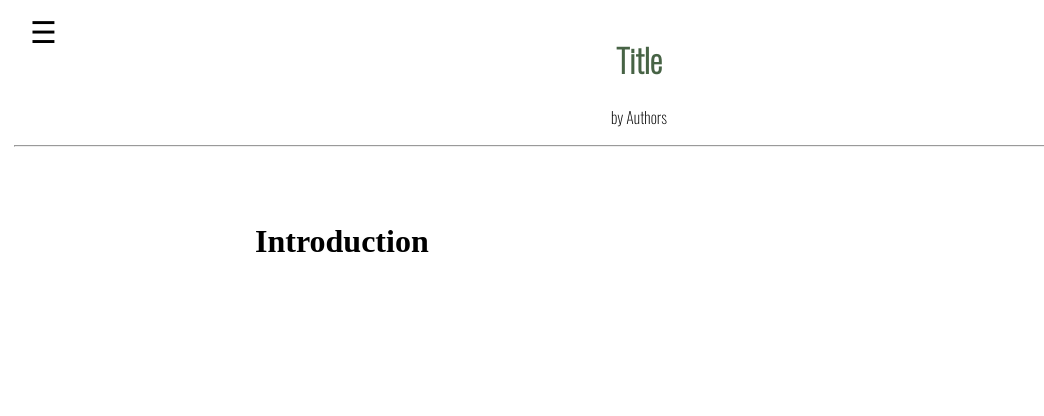
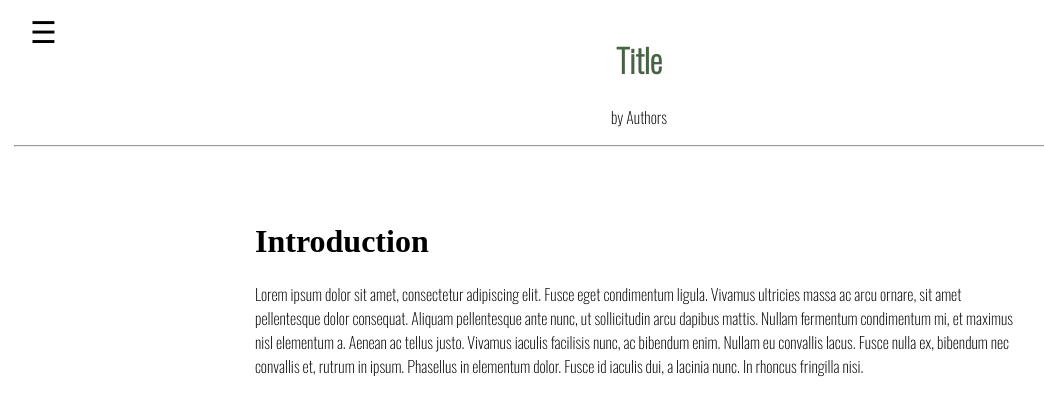
Before and after one commit to maryborgoton/mindoc, a Jekyll site: the page built from 002_introduction.md, in a window 1280 px wide. Shown: the top 416 px of the page, without its empty margins (1-1045 px from the left). Built offline with Jekyll 4.4.1, drawn with Linux system fonts in a browser that asks for light colours.

Commit message:
introduction

```diff
--- a/002_introduction.md
+++ b/002_introduction.md
@@ -4,3 +4,5 @@ title: Introduction
 number: 002
 ---
 # Introduction
+
+Lorem ipsum dolor sit amet, consectetur adipiscing elit. Fusce eget condimentum ligula. Vivamus ultricies massa ac arcu ornare, sit amet pellentesque dolor consequat. Aliquam pellentesque ante nunc, ut sollicitudin arcu dapibus mattis. Nullam fermentum condimentum mi, et maximus nisl elementum a. Aenean ac tellus justo. Vivamus iaculis facilisis nunc, ac bibendum enim. Nullam eu convallis lacus. Fusce nulla ex, bibendum nec convallis et, rutrum in ipsum. Phasellus in elementum dolor. Fusce id iaculis dui, a lacinia nunc. In rhoncus fringilla nisi.
```
